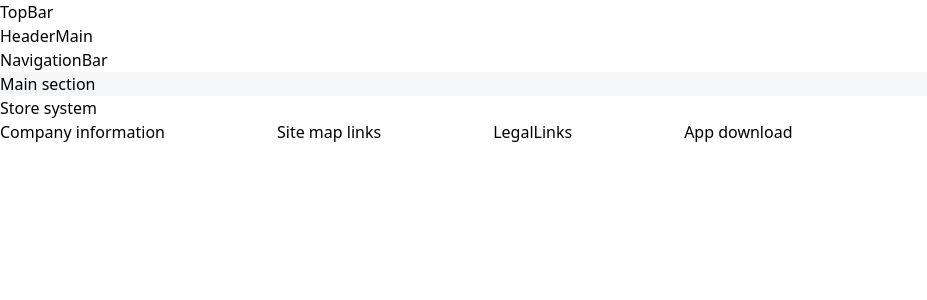
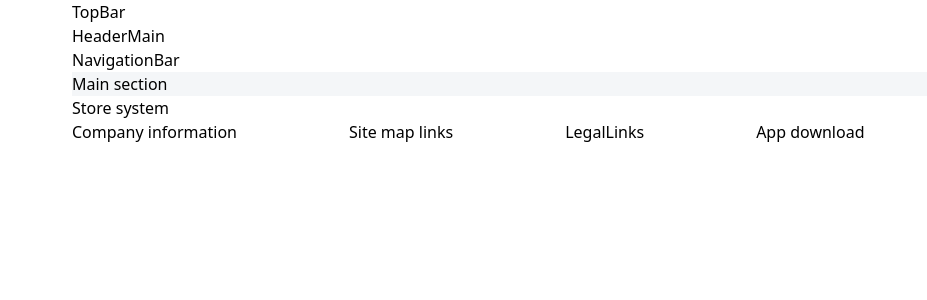
Before and after one commit to BinhNguyen0512/sunfil, a Next.js app: page / in a window 1280 px wide. Shown: the top 300 px of the page, without its empty margins (0-927 px from the left). Built offline with nearby package versions, Linux system fonts and the light colour scheme.

Commit message:
feat: wrapper page component

```diff
--- a/src/app/page.tsx
+++ b/src/app/page.tsx
@@ -1,9 +1,9 @@
-import { Suspense } from "react";
+import { WrapperPage } from "../components/ui/WrapperPage";
 
 export default function Home() {
   return (
-    <Suspense fallback={<>Loading...</>}>
+    <WrapperPage>
       <div className="bg-gray-200">Main section</div>
-    </Suspense>
+    </WrapperPage>
   );
 }
--- a/src/components/ui/Footer/index.tsx
+++ b/src/components/ui/Footer/index.tsx
@@ -1,3 +1,4 @@
+import { WrapperPage } from "../WrapperPage";
 import { AppDownload } from "./AppDownload";
 import { CompanyInformation } from "./CompanyInfomation";
 import { LegalLinks } from "./LegalLinks";
@@ -6,7 +7,7 @@ import { StoreSystem } from "./StoreSystem";
 
 const Footer = () => {
   return (
-    <>
+    <WrapperPage>
       <StoreSystem />
 
       <div className="flex gap-28">
@@ -15,7 +16,7 @@ const Footer = () => {
         <LegalLinks />
         <AppDownload />
       </div>
-    </>
+    </WrapperPage>
   );
 };
 
--- a/src/components/ui/Header/index.tsx
+++ b/src/components/ui/Header/index.tsx
@@ -1,3 +1,4 @@
+import { WrapperPage } from "../WrapperPage";
 import { HeaderMain } from "./HeaderMain";
 import { NavigationBar } from "./NavigationBar";
 import { TopBar } from "./TopBar";
@@ -5,9 +6,11 @@ import { TopBar } from "./TopBar";
 const Header = () => {
   return (
     <header>
-      <TopBar />
-      <HeaderMain />
-      <NavigationBar />
+      <WrapperPage>
+        <TopBar />
+        <HeaderMain />
+        <NavigationBar />
+      </WrapperPage>
     </header>
   );
 };
--- /dev/null
+++ b/src/components/ui/WrapperPage/index.tsx
@@ -0,0 +1,15 @@
+import { ReactNode } from "react";
+
+interface Props {
+  children: ReactNode;
+}
+
+export const WrapperPage = (props: Props) => {
+  const { children } = props;
+
+  return (
+    <div className={`w-full h-full lg:px-[60px] xl:px-[72px]`}>
+      <div className="container mx-auto">{children}</div>
+    </div>
+  );
+};
```
